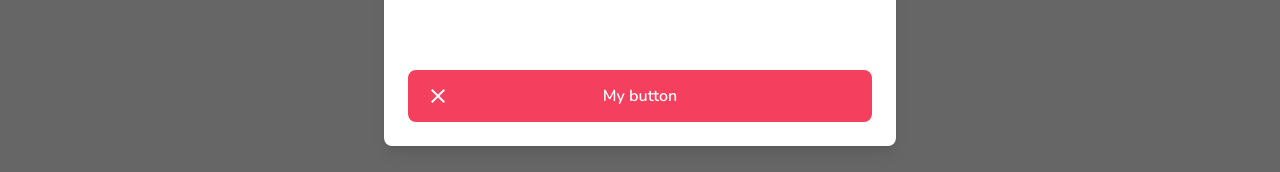
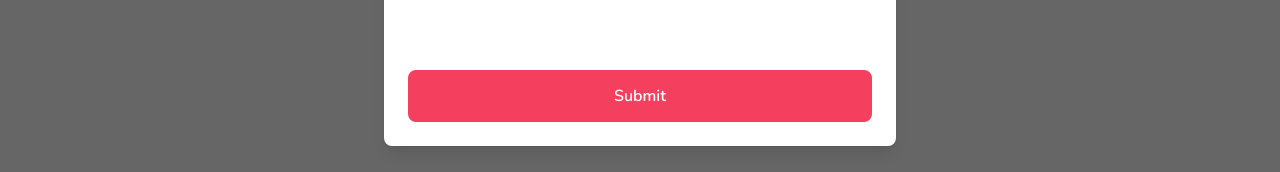
Before and after one commit to haikaljs/airbnb-app-CWA, a Next.js app: page / in a window 1280 px wide. Shown: the part 367-539 px from the top of the page. Built offline with nearby package versions, Linux system fonts and the light colour scheme.

Commit message:
Passing props from modal to button

```diff
--- a/app/components/modals/Modal.tsx
+++ b/app/components/modals/Modal.tsx
@@ -92,7 +92,11 @@ const Modal: React.FC<ModalProps> = ({
               {/* FOOTER */}
               <div className="flex flex-col gap-2 p-6">
                 <div className="flex flex-row items-center gap-4 w-full">
-                  <Button icon={IoMdClose} label="My button" />
+                  <Button
+                    disabled={disabled}
+                    label={actionLabel}
+                    onClick={handleSubmit}
+                  />
                 </div>
               </div>
             </div>
--- a/app/layout.tsx
+++ b/app/layout.tsx
@@ -21,7 +21,7 @@ export default function RootLayout({
     <html lang="en">
       <body className={font.className}>
         <ClientOnly>
-          <Modal title="Hello" isOpen />
+          <Modal actionLabel="Submit" title="Hello" isOpen />
           <Navbar />
         </ClientOnly>
 
```
